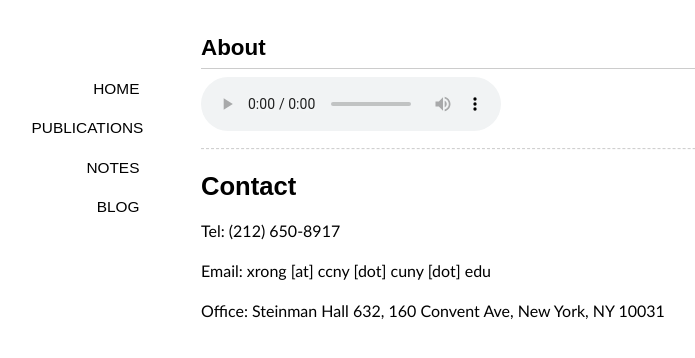
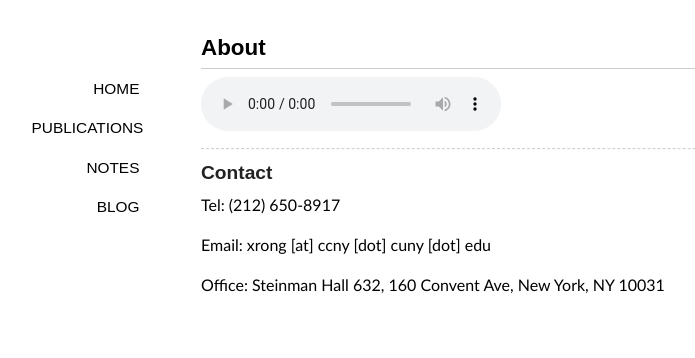
Before and after one commit to ionvision/ionvision.github.io.bk, a Jekyll site: the page built from about/index.md, in a window 1280 px wide. Shown: the top 358 px of the page, without its empty margins (139-834 px from the left). Built offline with Jekyll 4.4.1, drawn with Linux system fonts in a browser that asks for light colours; nearby versions of some CDN libraries; some web fonts are replaced.

Commit message:
Change style

```diff
--- a/about/index.md
+++ b/about/index.md
@@ -9,7 +9,7 @@ modified: 2014-12-24
 <audio width="300" height="32" style="margin: auto; top: 0; right: 0; bottom: 0; left: 0;" controls="controls" name="media" src="/media/music/from_sunset_to_sunrise.mp3"></audio>
 ----------
 
-# Contact
+### Contact
 
 Tel: (212) 650-8917
 
```
